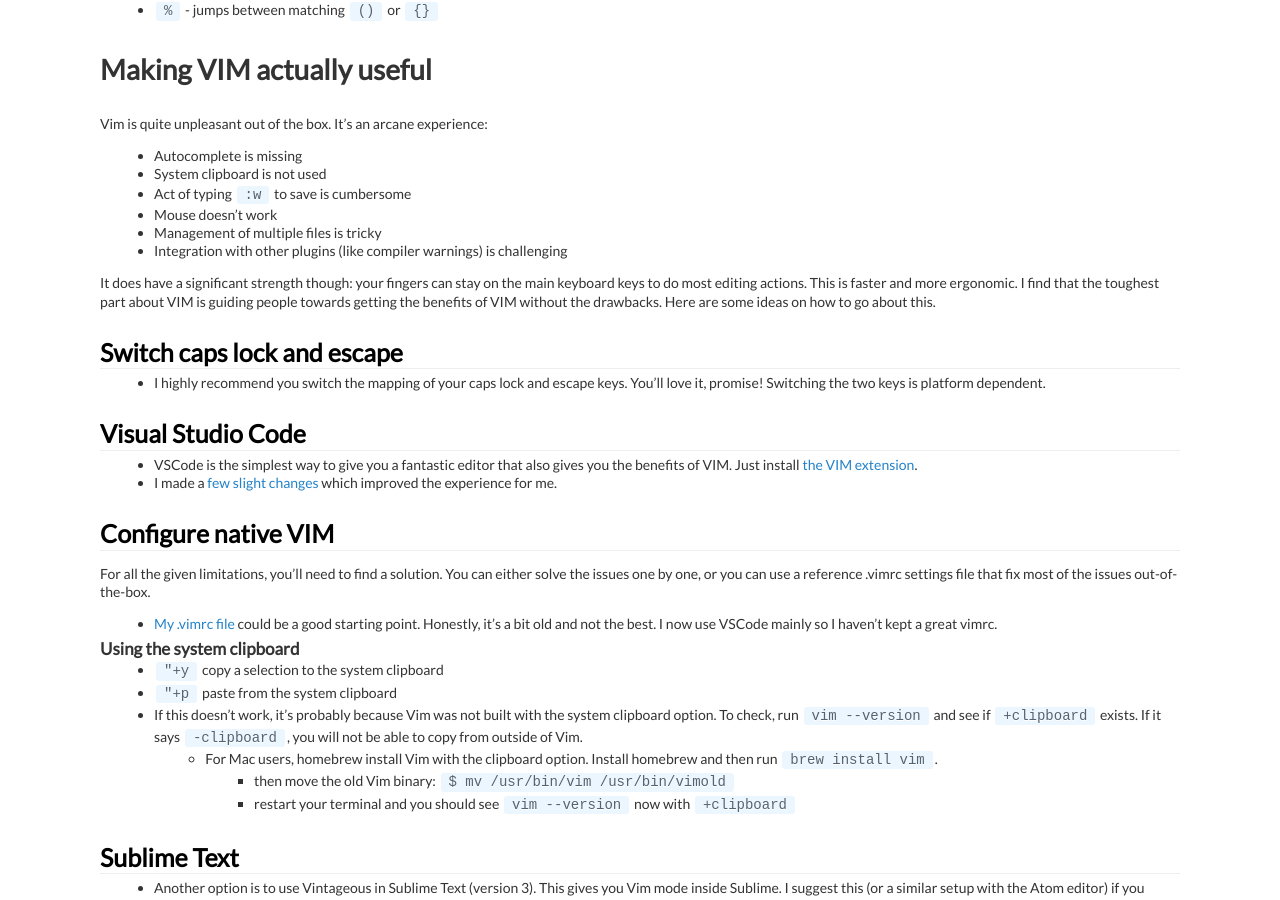
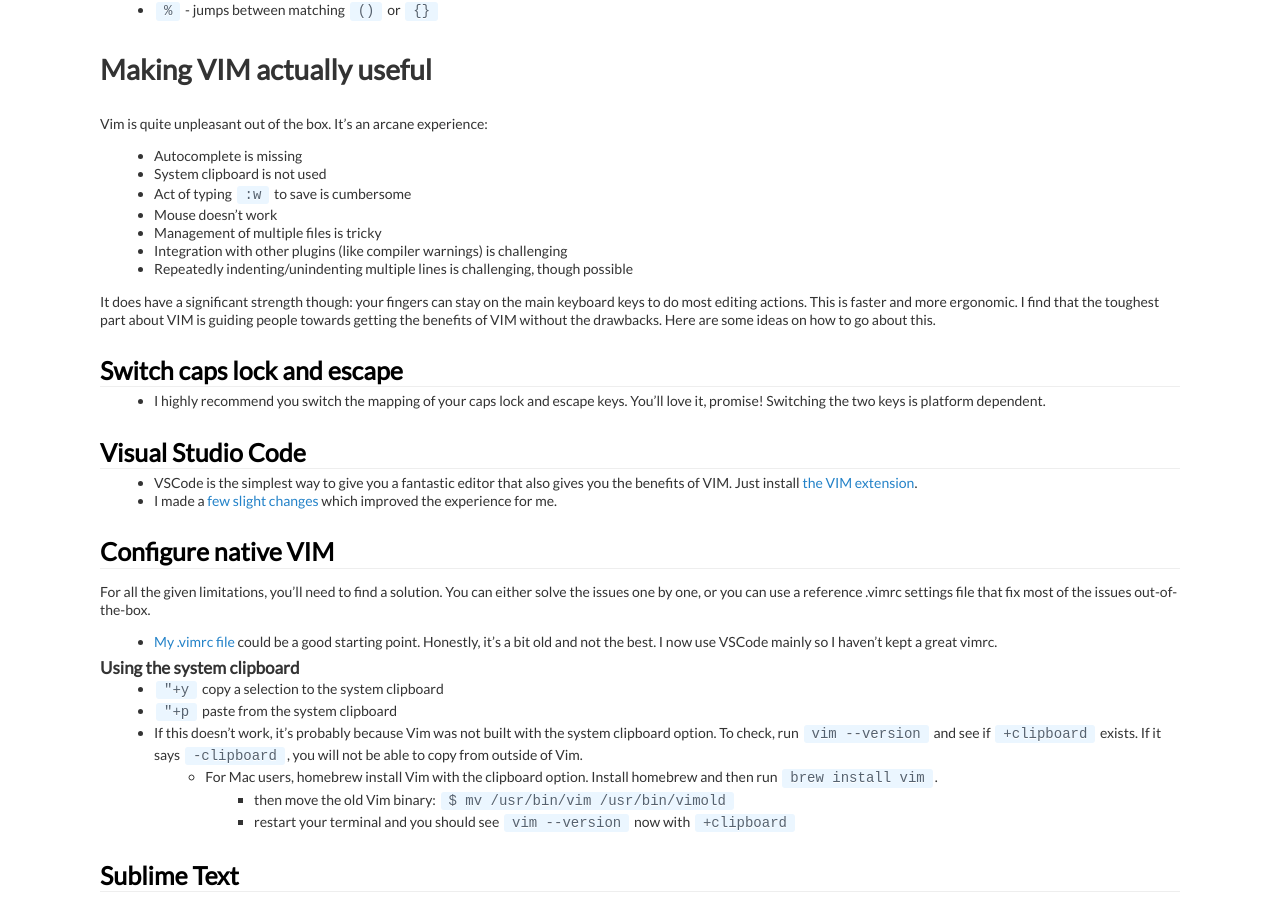
Before and after one commit to theicfire/vimsheet, a Jekyll site: the page built from index.md, in a window 1280 px wide and 900 px high, scrolled down 2460 px. Built offline with Jekyll 4.4.1, drawn with Linux system fonts in a browser that asks for light colours.

Commit message:
Add indent/unindent challenges

```diff
--- a/index.md
+++ b/index.md
@@ -151,6 +151,7 @@
 - Mouse doesn't work
 - Management of multiple files is tricky
 - Integration with other plugins (like compiler warnings) is challenging
+- Repeatedly indenting/unindenting multiple lines is challenging, though possible
 
 It does have a significant strength though: your fingers can stay on the main keyboard keys to do most editing actions. This is faster and more ergonomic. I find that the toughest part about VIM is guiding people towards getting the benefits of VIM without the drawbacks. Here are some ideas on how to go about this.
 
```
